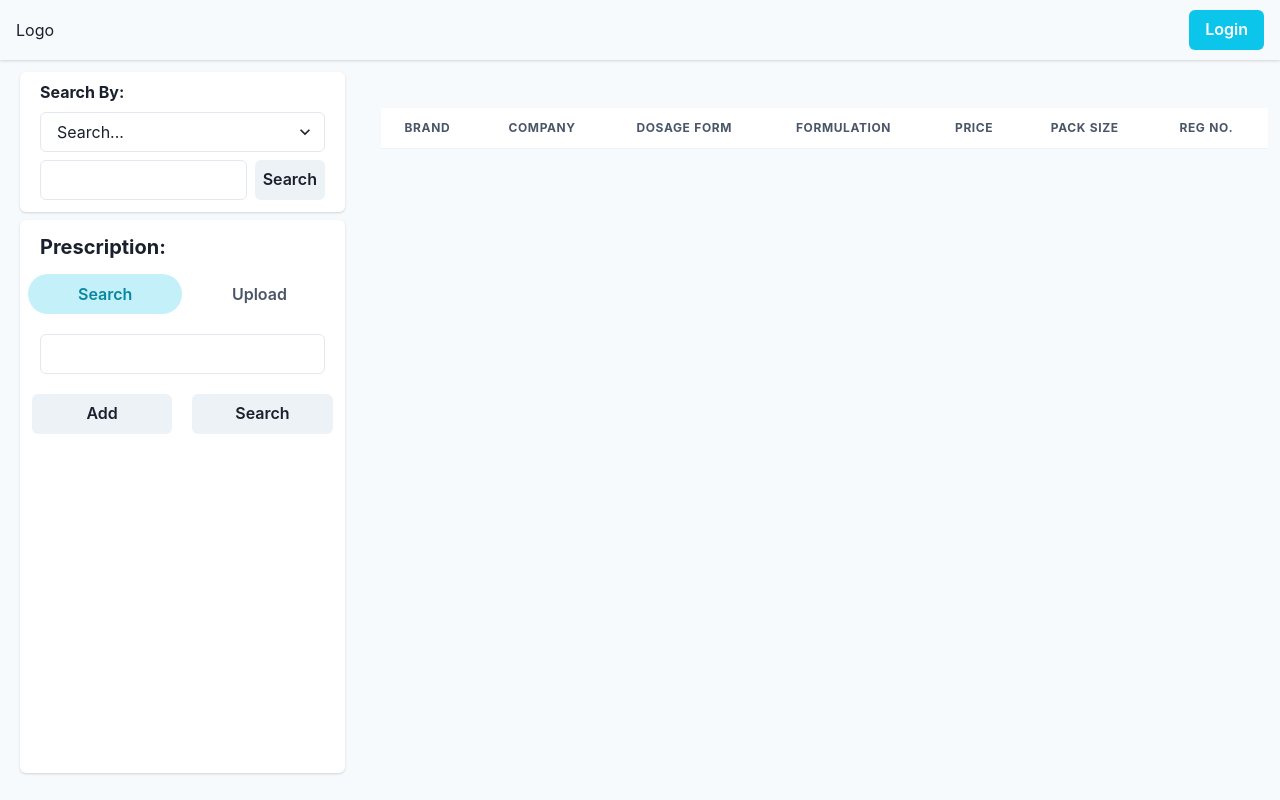
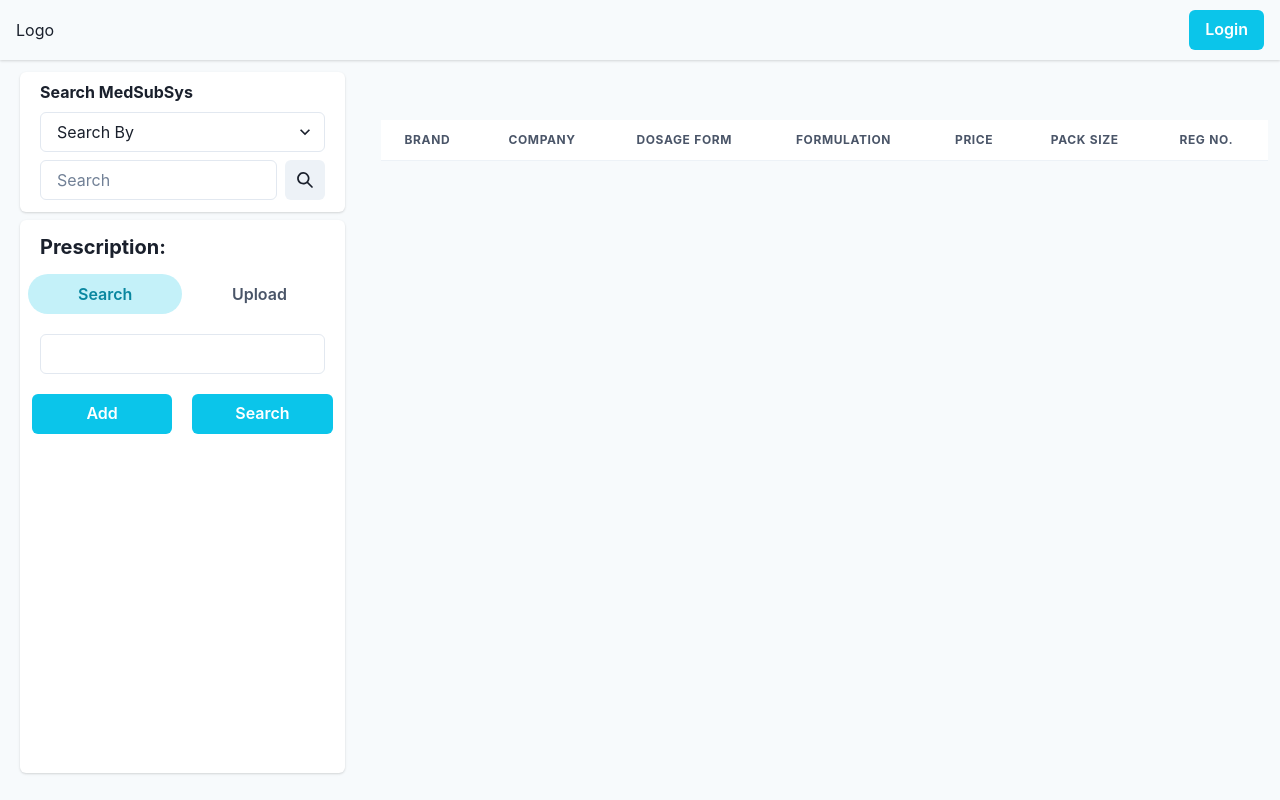
Before and after one commit to huzai7a-dev/medicine, a React (Vite) app: page /search-by in a window 1280 px wide. Built offline with nearby package versions, Linux system fonts and the light colour scheme.

Commit message:
doc fixes

```diff
--- a/src/components/InputPrescription.tsx
+++ b/src/components/InputPrescription.tsx
@@ -10,7 +10,7 @@ import {
 import { useState } from "react";
 import { searchPrescription } from "../services";
 import { useNavigate } from "react-router-dom";
-import { useMedicineGroups } from "../store";
+import { useLoader, useMedicineGroups } from "../store";
 
 interface InputField {
   id: number;
@@ -20,16 +20,20 @@ interface InputField {
 const InputPrescription = () => {
   const [inputs, setInputs] = useState<InputField[]>([{ id: 1, value: "" }]);
   const loadGroups = useMedicineGroups((state) => state.loadGroups);
+  const setLoading = useLoader((store) => store.setLoading);
+
   const navigate = useNavigate();
 
   const handleSearch = async () => {
     try {
+      setLoading(true);
+      navigate("/search-prescription");
       const data = await searchPrescription(getInputValues());
-
-      navigate("/search-prescription");
       loadGroups(data);
     } catch (error) {
       console.log(error);
+    }finally {
+      setLoading(false)
     }
   };
 
@@ -76,10 +80,20 @@ const InputPrescription = () => {
         ))}
       </CardBody>
       <Box display={"flex"} gap={5} position={"sticky"} px={3} width={"full"}>
-        <Button width={"full"} onClick={addInput}>
+        <Button
+          colorScheme="cyan"
+          color={"white"}
+          width={"full"}
+          onClick={addInput}
+        >
           Add
         </Button>
-        <Button width={"full"} onClick={handleSearch}>
+        <Button
+          colorScheme="cyan"
+          color={"white"}
+          width={"full"}
+          onClick={handleSearch}
+        >
           Search
         </Button>
       </Box>
--- /dev/null
+++ b/src/components/Loader.tsx
@@ -0,0 +1,14 @@
+import { Skeleton, Stack } from "@chakra-ui/react";
+
+const Loader = () => {
+  return (
+    <Stack marginTop={12}>
+      <Skeleton height="50px" />
+      {[0, 1, 2, 3, 4].map((i) => (
+        <Skeleton marginTop={2} key={i} height="20px" />
+      ))}
+    </Stack>
+  );
+};
+
+export default Loader;
--- a/src/components/MedicinesTable.tsx
+++ b/src/components/MedicinesTable.tsx
@@ -1,36 +1,81 @@
-import { Heading, Table, TableContainer, Tbody, Td, Th, Thead, Tr } from "@chakra-ui/react";
-import { Medicine, TableMedicine } from "../entities/medicine";
+import {
+  Box,
+  Heading,
+//   Select,
+  Table,
+  TableContainer,
+  Tbody,
+  Td,
+  Th,
+  Thead,
+  Tr,
+} from "@chakra-ui/react";
+import { Medicine } from "../entities/medicine";
 
 interface Props {
-    medicines: Medicine[],
-    searchFor: string
+  medicines: Medicine[];
+  searchFor: string;
 }
 
-const headers = ["Brand", "Company", "Dosage form", "Formulation", "Price", "Pack Size", "Reg No."];
+const headers = [
+  "Brand",
+  "Company",
+  "Dosage form",
+  "Formulation",
+  "Price",
+  "Pack Size",
+  "Reg No.",
+];
 
-const MedicinesTable = ({medicines,searchFor}:Props) => {
+const MedicinesTable = ({ medicines, searchFor }: Props) => {
+    // const [list,setList] = useState(medicines);
+
+    // const onSort = ()=> {
+    //     const sortedList = list.sort((a,b)=> Number(b.mrp || 0)  - Number(a.mrp || 0));
+    //     setList(sortedList)
+    // }
+
   return (
-        <TableContainer fontSize={"sm"} marginY={8} style={{maxHeight:"calc(100vh - 80px)",minHeight:"auto"}} overflowY={"auto"}>
-            <Heading marginY={3} fontSize={'xl'} as={"h2"}>{searchFor && 'Search result for: ' + searchFor}</Heading>
-            <Table variant='striped' className="sticky-header">
+    <TableContainer
+      fontSize={"sm"}
+      marginY={8}
+      style={{ maxHeight: "calc(100vh - 150px)", minHeight: "auto" }}
+      overflowY={"auto"}
+    >
+      <Box display={"flex"} justifyContent={"space-between"}>
+        <Heading marginY={3} fontSize={"xl"} as={"h2"}>
+          {searchFor && "Search result for: " + searchFor}
+        </Heading>
+        {/* <Select placeholder="Sort by" width={"min-content"}>
+          <select value="mrp">Price</select>
+        </Select> */}
+      </Box>
+      <Table variant="striped" className="sticky-header">
         <Thead>
           <Tr>
-                        {headers.map((header) => <Th key={header}>{header}</Th>)}
+            {headers.map((header) => (
+              <Th key={header}>{header}</Th>
+            ))}
           </Tr>
         </Thead>
         <Tbody>
           {medicines.map((medicine) => {
-                        const rows = Object.keys(medicine)
             return (
-                            <Tr>
-                                {rows.map((row) => <Td>{medicine[row as keyof TableMedicine]}</Td>)}
+              <Tr key={medicine.id}>
+                <Td>{medicine.brand_name}</Td>
+                <Td>{medicine.company_name}</Td>
+                <Td>{medicine.dosage_form}</Td>
+                <Td>{medicine.formulation}</Td>
+                <Td>{medicine.mrp}</Td>
+                <Td>{medicine.pack_size}</Td>
+                <Td>{medicine.reg_no}</Td>
               </Tr>
-                        )
+            );
           })}
         </Tbody>
       </Table>
     </TableContainer>
-    )
-}
+  );
+};
 
 export default MedicinesTable;
--- a/src/components/SearchBy.tsx
+++ b/src/components/SearchBy.tsx
@@ -1,66 +1,88 @@
-import { Box, Button, Card, CardBody, CardHeader, Input, Select, Text } from "@chakra-ui/react";
+import {
+  Box,
+  Card,
+  CardBody,
+  CardHeader,
+  IconButton,
+  Input,
+  Select,
+  Text,
+} from "@chakra-ui/react";
 import { useState } from "react";
 import { searchByCriteria } from "../services";
-import { useMedicineStore } from "../store";
+import { useLoader, useMedicineStore } from "../store";
 import { useNavigate } from "react-router-dom";
-
+import { SearchIcon } from "@chakra-ui/icons";
 
 const searches = [
   {
     value: "brand_name",
-        title: "Brand"
+    title: "Brand",
   },
   {
     value: "company_name",
-        title: "Company"
+    title: "Company",
   },
   {
     value: "formulation",
-        title: "Generics"
-    }
+    title: "Generics",
+  },
 ];
 
+const SearchBy = () => {
+  const [findBy, setFindBy] = useState("");
+  const [searchText, setSearchText] = useState("");
+  const loadMedicines = useMedicineStore((store) => store.loadMedicines);
+  const setLoading = useLoader((store) => store.setLoading);
 
-const SearchBy = () => {
-    const [findBy, setFindBy] = useState('');
-    const [searchText, setSearchText] = useState('');
-    const loadMedicines = useMedicineStore((store) => store.loadMedicines);
   const navigate = useNavigate();
 
   const findMedicine = async () => {
     try {
+      setLoading(true);
+      navigate("/search-by");
       const response = await searchByCriteria(findBy, searchText);
-            loadMedicines(response.data,response.search);
-            navigate('/search-by');
+      loadMedicines(response.data, response.search);
     } catch (error) {
-            console.log(error)
+      console.log(error);
+    } finally {
+      setLoading(false);
     }
   };
 
   return (
     <Card height={140}>
       <CardHeader py={2}>
-                <Text fontWeight={"bold"} fontSize={"md"}>Search By:</Text>
+        <Text fontWeight={"bold"} fontSize={"md"}>
+          Search MedSubSys
+        </Text>
       </CardHeader>
       <CardBody py={0}>
         <Select
           onChange={(e) => setFindBy(e.target.value)}
-                    placeholder="Search..."
+          placeholder="Search By"
         >
           {searches.map((search) => (
-                        <option key={search.value} value={search.value}>{search.title}</option>
+            <option key={search.value} value={search.value}>
+              {search.title}
+            </option>
           ))}
         </Select>
 
         <Box display={"flex"} gap={"2"} marginTop={"2"}>
           <Input
+            placeholder="Search"
             value={searchText}
             onChange={(e) => setSearchText(e.target.value)}
           />
-                    <Button onClick={findMedicine}>Search</Button>
+          <IconButton
+            onClick={findMedicine}
+            aria-label="Search"
+            icon={<SearchIcon />}
+          />
         </Box>
       </CardBody>
     </Card>
-    )
-}
+  );
+};
 export default SearchBy;
--- a/src/components/UploadPrescription.tsx
+++ b/src/components/UploadPrescription.tsx
@@ -2,26 +2,26 @@ import { Box, Button, Image, Input, Text } from "@chakra-ui/react";
 import { useState } from "react";
 import { AiFillCamera } from "react-icons/ai";
 import { uploadPrescription } from "../services";
-import { useMedicineGroups } from "../store";
+import { useLoader, useMedicineGroups } from "../store";
 import { useNavigate } from "react-router-dom";
 const UploadPrescription = () => {
   const [image, setImage] = useState<File | undefined>();
   const navigate = useNavigate();
-  const [loading,setLoading] = useState(false);
+  const setLoading = useLoader((store) => store.setLoading);
 
-    const {loadGroup} = useMedicineGroups((store)=> ({loadGroup:store.loadGroups}));
+  const { loadGroup } = useMedicineGroups((store) => ({ loadGroup: store.loadGroups }));
 
-  const handleSearch = async()=> {
+  const handleSearch = async () => {
     try {
-        if(image) {
+      if (image) {
         setLoading(true);
+        navigate('/search-prescription');
         const response = await uploadPrescription(image);
         loadGroup(response);
-            navigate('/search-prescription');
       }
     } catch (error) {
       console.log(error)
-    }finally {
+    } finally {
       setLoading(false);
     }
   }
--- a/src/pages/SearchBy.tsx
+++ b/src/pages/SearchBy.tsx
@@ -1,14 +1,14 @@
 import MedicinesTable from "../components/MedicinesTable";
-import { useMedicineStore } from "../store";
+import { useLoader, useMedicineStore } from "../store";
+import Loader from "../components/Loader";
 
-const SearchBy = ()=> {
-    const {searchFor,medicines} = useMedicineStore((store) =>  store);
-    return (
-        <MedicinesTable
-            medicines={medicines}
-            searchFor={searchFor}
-        />
-    )
+const SearchBy = () => {
+  const isLoading = useLoader((store) => store.isLoading);
+  const { searchFor, medicines } = useMedicineStore((store) => store);
+
+  if (isLoading) return <Loader/>
+
+  return <MedicinesTable medicines={medicines} searchFor={searchFor} />;
 };
 
 export default SearchBy;
--- a/src/pages/SearchPrescription.tsx
+++ b/src/pages/SearchPrescription.tsx
@@ -1,5 +1,6 @@
+import Loader from "../components/Loader";
 import MedicinesTable from "../components/MedicinesTable";
-import { useMedicineGroups } from "../store";
+import { useLoader, useMedicineGroups } from "../store";
 
 const SearchPrescription = () => {
   const { groups } = useMedicineGroups((state) => ({
@@ -7,6 +8,14 @@ const SearchPrescription = () => {
     loadGroups: state.loadGroups,
   }));
 
+  const isLoading = useLoader((store)=> store.isLoading);
+  if(isLoading) return (
+    <>
+      <Loader/>
+      <Loader/>
+      <Loader/>
+    </>
+  )
   return (
     <>
       {groups.map(({ brands:medicines,brandName:searchFor }) => (
--- a/src/store/index.ts
+++ b/src/store/index.ts
@@ -17,6 +17,11 @@ interface MedicineGroup {
     loadGroups: (groups:Group[])=> void
 }
 
+interface AppLoader {
+    isLoading:boolean,
+    setLoading: (state:boolean)=> void
+}
+
 const useMedicineStore = create<MedicineState>()((set) => ({
     medicines: [],
     searchFor: "",
@@ -28,4 +33,9 @@ const useMedicineGroups = create<MedicineGroup>()((set)=> ({
     loadGroups:(groups:Group[])=> set(()=> ({groups})),
 }))
 
-export { useMedicineStore,useMedicineGroups }
+const useLoader = create<AppLoader>()((set)=> ({
+        isLoading:false,
+        setLoading:(state:boolean)=> set(()=> ({isLoading:state}))
+}))
+
+export { useMedicineStore,useMedicineGroups,useLoader }
```
Lines whose indentation alone changed are shown as unchanged.
